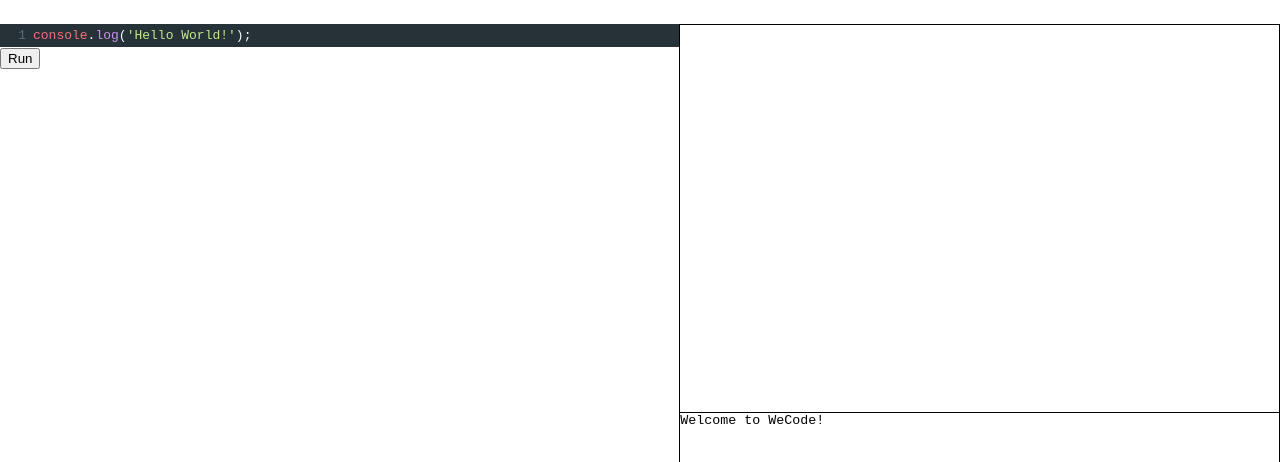
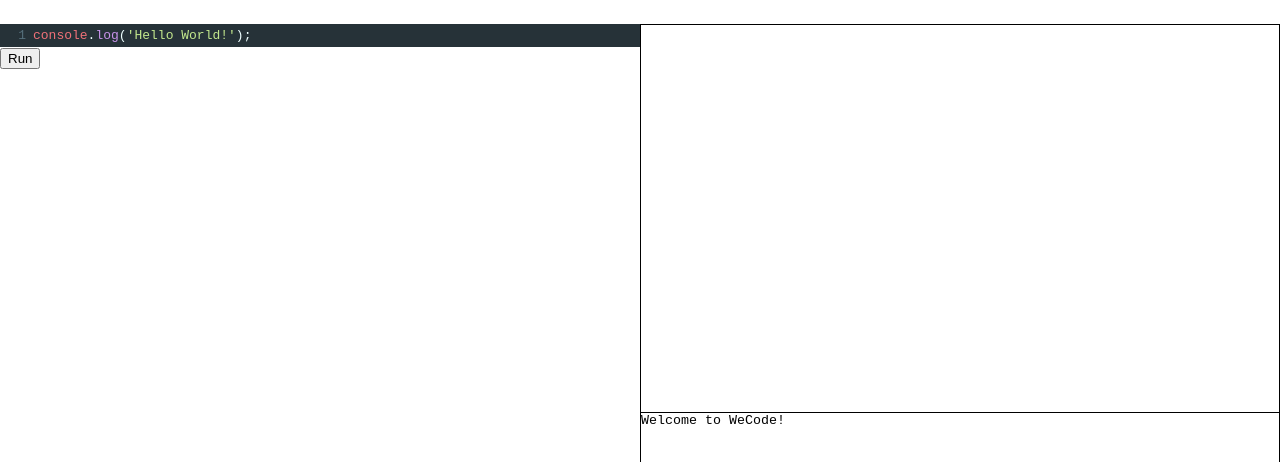
Before and after one commit to ZhuonanLin/wecode, a React (Create React App) app in the folder client/: page / in a window 1280 px wide. Shown: the top 462 px of the page. Built offline with nearby package versions, Linux system fonts and the light colour scheme; no server answers.

Commit message:
zl - fix editor width

```diff
--- a/client/src/components/Layout.css
+++ b/client/src/components/Layout.css
@@ -1,7 +1,7 @@
 .Layout {
   min-height: 100vh;
   display: grid;
-  grid-template-columns: auto auto;
+  grid-template-columns: 1fr 1fr;
   grid-template-rows: auto 1fr 1fr;
   grid-template-areas:
     "top top"
```
